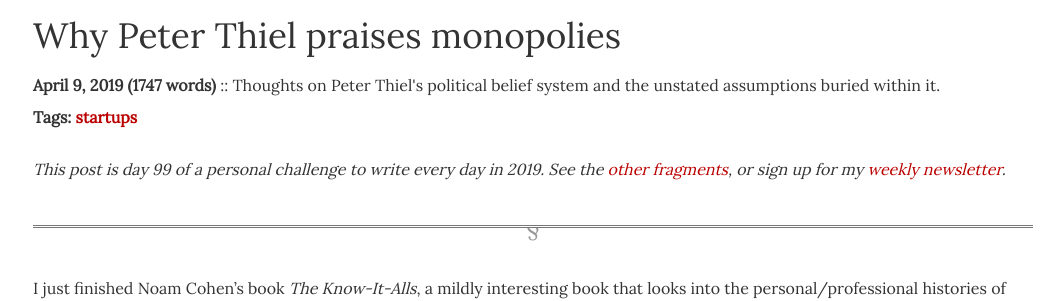
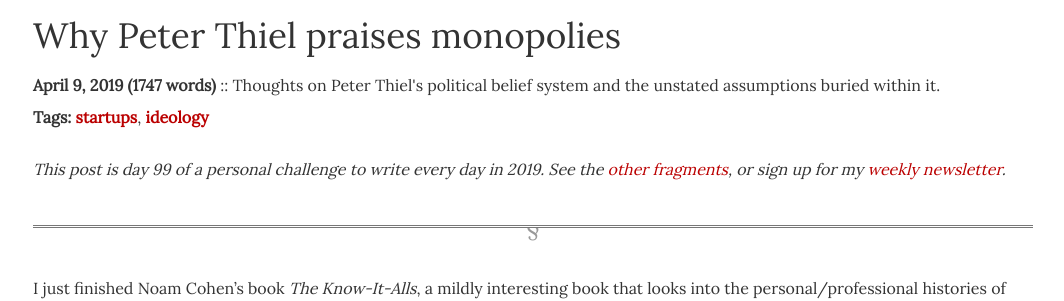
Before and after one commit to dellsystem/dellsystem.github.io, a Jekyll site: the page built from _posts/2019-4-9-fragments-99.md, in a window 1280 px wide and 900 px high. Shown: the part 198-499 px from the top of the window, without its empty margins (107-1171 px from the left). Built offline with Jekyll 4.4.1, drawn with Linux system fonts in a browser that asks for light colours.

Commit message:
Update tags for fragments-99

```diff
--- a/_posts/2019-4-9-fragments-99.md
+++ b/_posts/2019-4-9-fragments-99.md
@@ -4,6 +4,7 @@ description: "Thoughts on Peter Thiel's political belief system and the unstated
 layout: fragment
 tags:
 - startups
+- ideology
 ---
 
 I just finished Noam Cohen's book _The Know-It-Alls_, a mildly interesting book that looks into the personal/professional histories of various Silicon Valley luminaries. I wouldn't really recommend it unless you're dying to hear more about the childhood & founder stories of people like Bill Gates, Mark Zuckerberg, etc, because a lot of it is rehashing what's been covered in multiple news outlets over the years, and there isn't much analysis to stitch these individual threads together.
```
